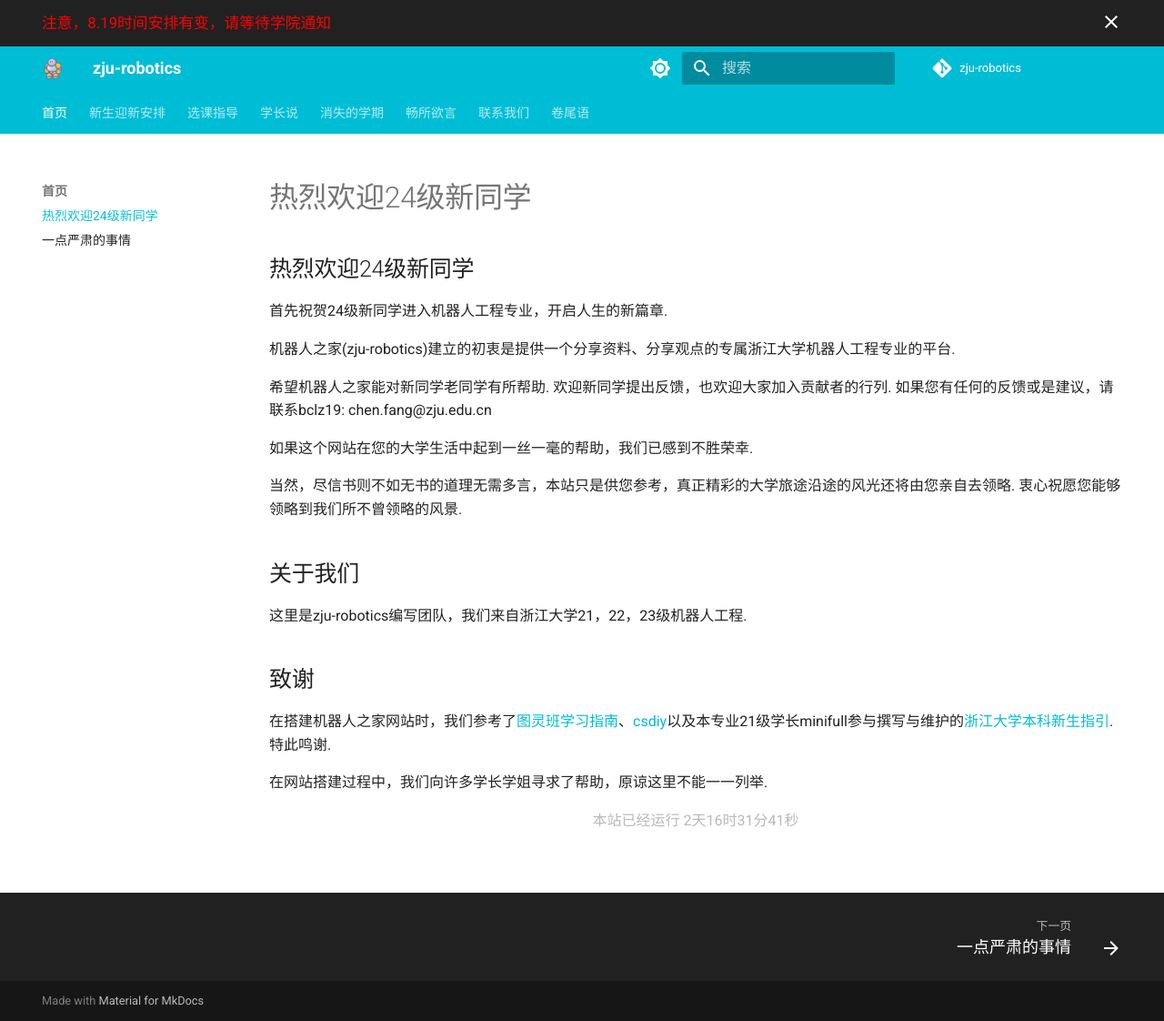
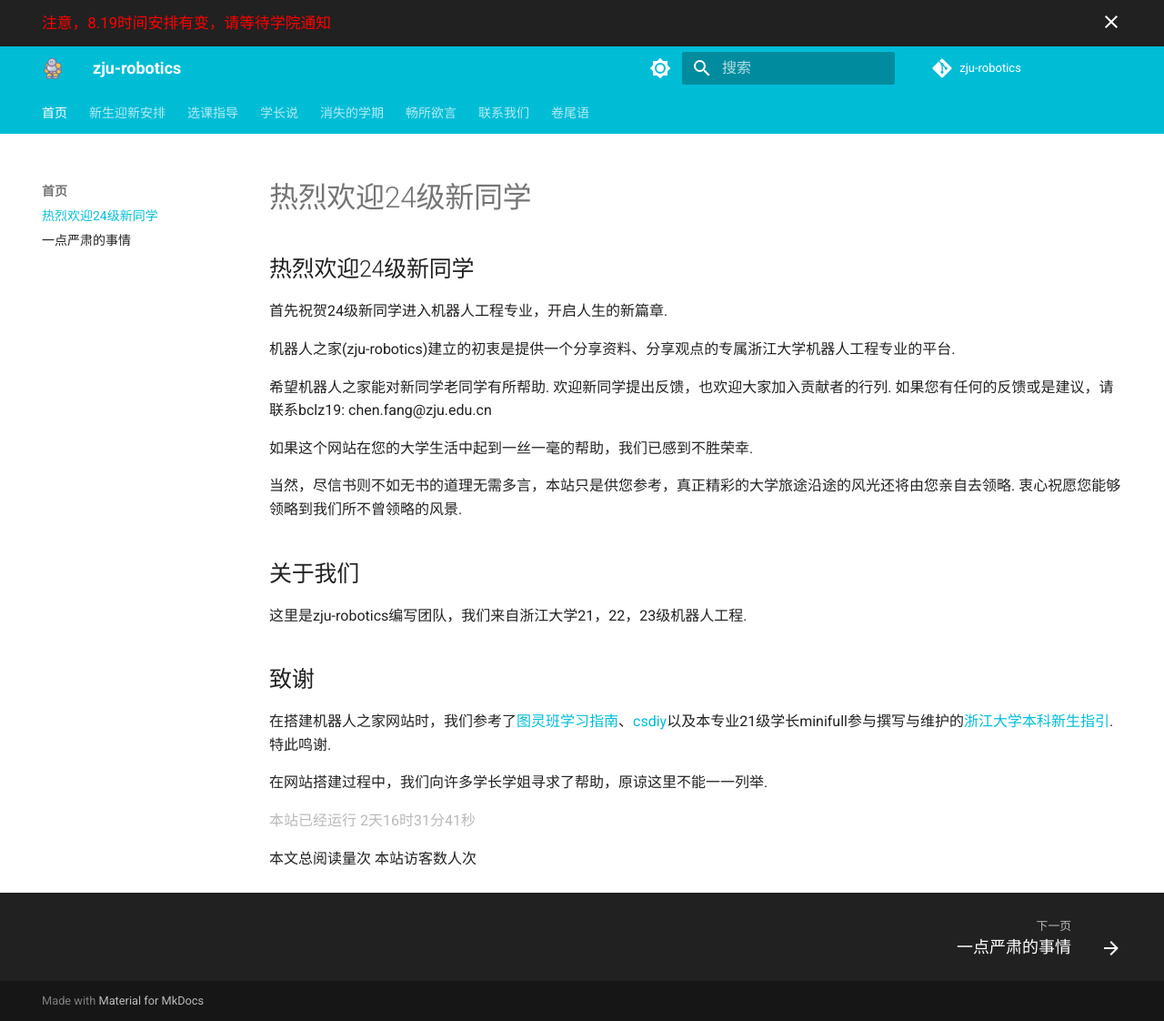
Before and after one commit to bclz19/zju-robotics, an MkDocs documentation site: the page built from docs/index.md, in a window 1280 px wide and 1122 px high. Shown: the whole window at 91% size. Built offline with MkDocs 1.6.1 and Material for MkDocs 9.7.7, drawn with Linux system fonts in a browser that asks for light colours; comment, search, counter and statistics services are not loaded.

Commit message:
更新阅读量功能

```diff
--- a/docs/index.md
+++ b/docs/index.md
@@ -28,7 +28,7 @@
 
 
 <font color="#B9B9B9">
-  <p style="text-align: center; ">
+  <p style="text-align: left; ">
       <span>本站已经运行</span>
       <span id='box1'></span>
 </p>
@@ -54,5 +54,9 @@
   </script>
   </font>
 
+<span id="busuanzi_container_page_pv">本文总阅读量<span id="busuanzi_value_page_pv"></span>次</span>
+<span id="busuanzi_container_site_uv">本站访客数<span id="busuanzi_value_site_uv"></span>人次</span>
+
+
 </body>
 </html>
--- a/mkdocs.yml
+++ b/mkdocs.yml
@@ -109,6 +109,8 @@ extra_javascript:
   - mathjax.js
   - https://unpkg.com/mathjax@3/es5/tex-mml-chtml.js
   - docs/js/flower.js
+  - '//busuanzi.ibruce.info/busuanzi/2.3/busuanzi.pure.mini.js'
+
 
 extra_css:
   - docs/css/custom.css
```
Also changed, not shown: docs/end.md (+3 -0 lines).
